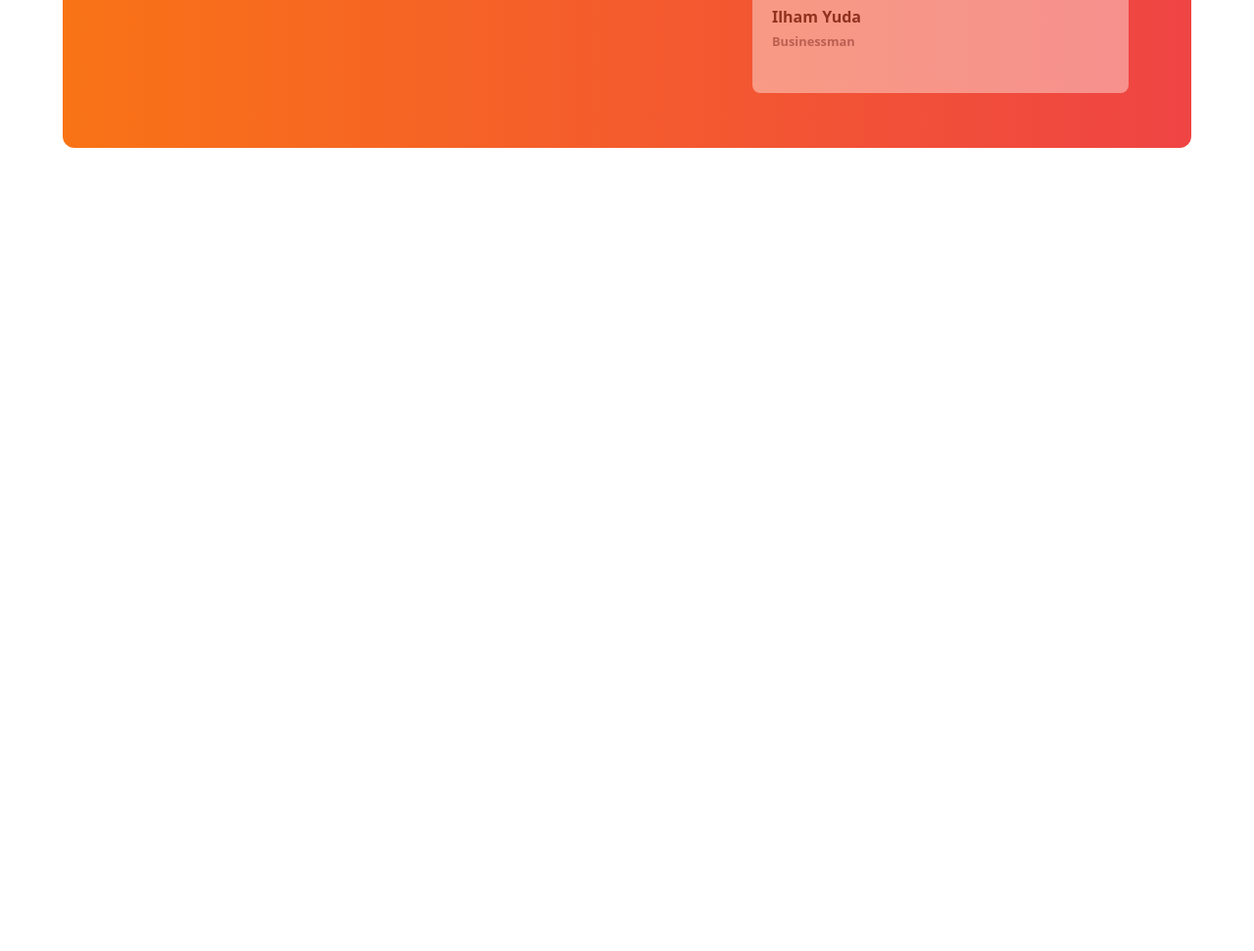
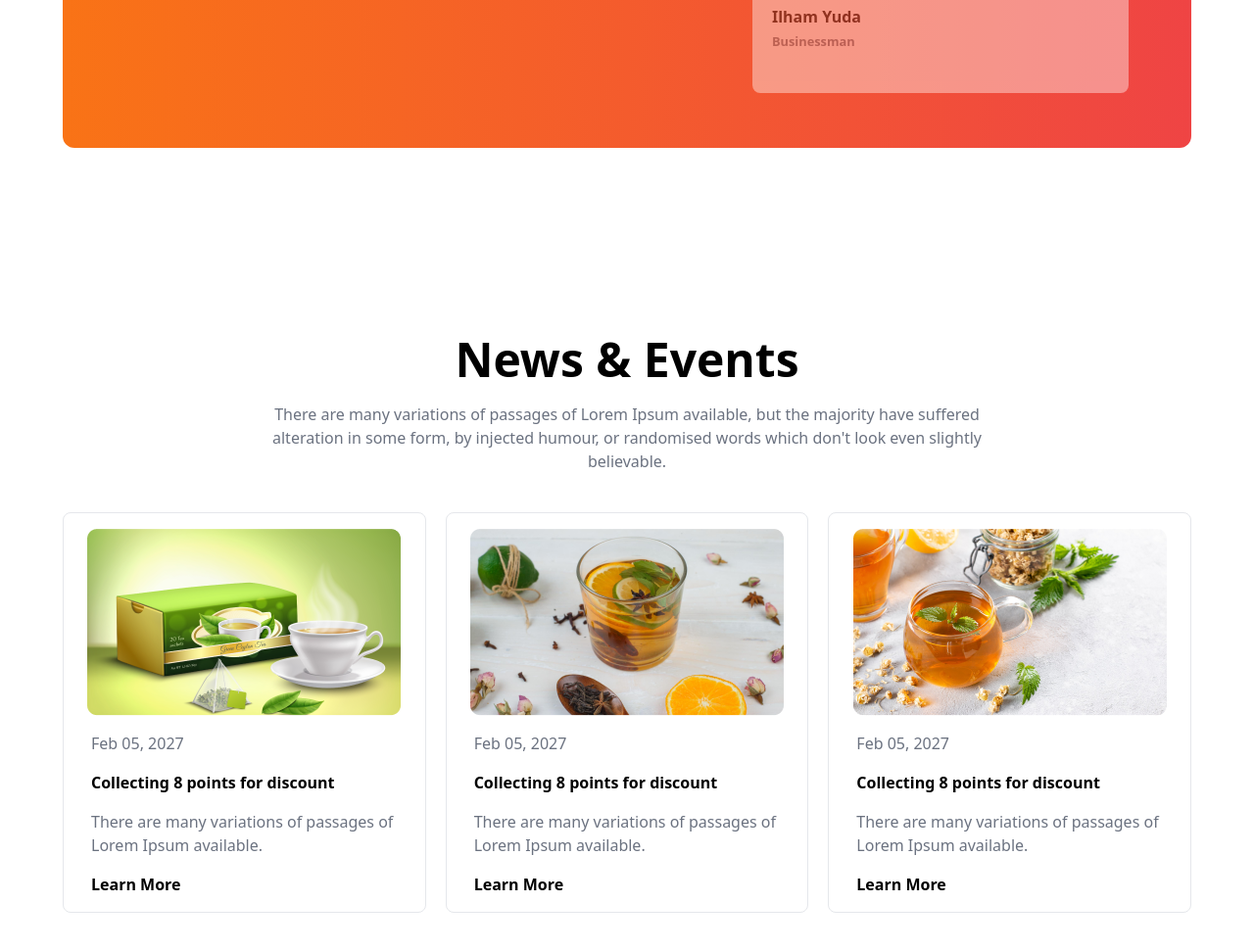
Before and after one commit to nasimhossain1/tea-house-with-tailwind, a plain HTML site: page index.html in a window 1280 px wide. Shown: the part 2458-3429 px from the top of the page at 98% size. Before the commit the page ends 2705 px from the top, so only its background shows below. Drawn offline with nearby package versions, Linux system fonts and the light colour scheme.

Commit message:
news and event section

```diff
--- a/index.html
+++ b/index.html
@@ -192,6 +192,46 @@
 
           </section>
 
+          <!-- news and event section -->
+           <section class="py-8 lg:py-24">
+            <div class="text-center">
+              <h1 class="text-5xl font-bold mb-5">News & Events</h1>
+              <p class="text-gray-500 max-w-3xl mx-auto">There are many variations of passages of Lorem Ipsum available, but the majority have suffered alteration in some form, by injected humour, or randomised words which don't look even slightly believable. </p>
+            </div>
+            <!-- event side -->
+            <div class="grid grid-cols-1 md:grid-cols-2 lg:grid-cols-3 gap-5 text-center mt-10">
+              <div class="rounded-lg overflow-hidden border w-">
+                <img class="mx-auto pt-4 mb-4" src="images/news-1.png" alt="">
+                <div class="text-left ml-7 mr-4">
+                  <p class="text-gray-500 mb-4">Feb 05, 2027</p>
+                  <h2 class="font-bold mb-4">Collecting 8 points for discount</h2>
+                  <p class="text-gray-500 mb-4">There are many variations of passages of Lorem Ipsum available.</p>
+                  <h2 class="font-bold mb-4">Learn More</h2>
+                </div>
+              </div>
+              <div class="rounded-lg overflow-hidden border w-">
+                <img class="mx-auto pt-4 mb-4" src="images/news-2.png" alt="">
+                <div class="text-left ml-7 mr-4">
+                  <p class="text-gray-500 mb-4">Feb 05, 2027</p>
+                  <h2 class="font-bold mb-4">Collecting 8 points for discount</h2>
+                  <p class="text-gray-500 mb-4">There are many variations of passages of Lorem Ipsum available.</p>
+                  <h2 class="font-bold mb-4">Learn More</h2>
+                </div>
+              </div>
+              <div class="rounded-lg overflow-hidden border w-">
+                <img class="mx-auto pt-4 mb-4" src="images/news-3.png" alt="">
+                <div class="text-left ml-7 mr-4">
+                  <p class="text-gray-500 mb-4">Feb 05, 2027</p>
+                  <h2 class="font-bold mb-4">Collecting 8 points for discount</h2>
+                  <p class="text-gray-500 mb-4">There are many variations of passages of Lorem Ipsum available.</p>
+                  <h2 class="font-bold mb-4">Learn More</h2>
+                </div>
+              </div>
+
+            </div>
+
+           </section>
+
 
     </main>
 
```
